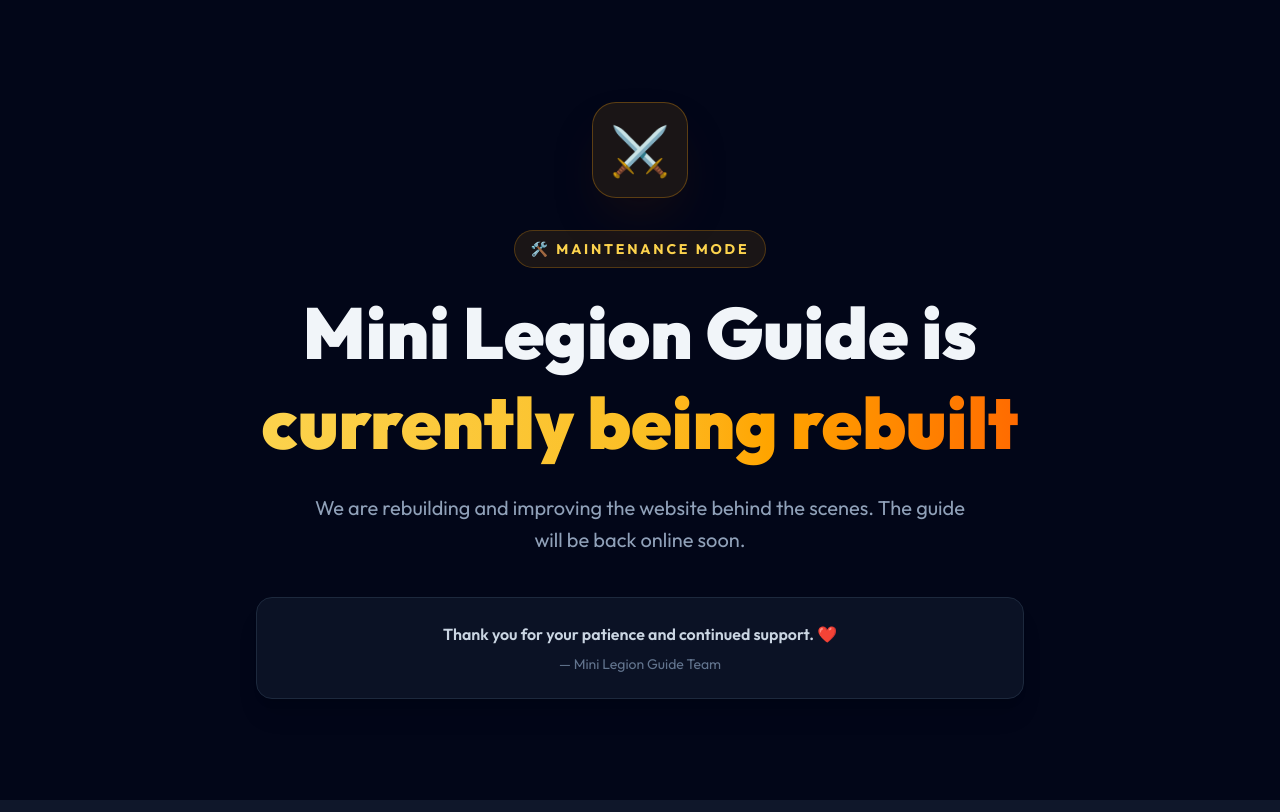
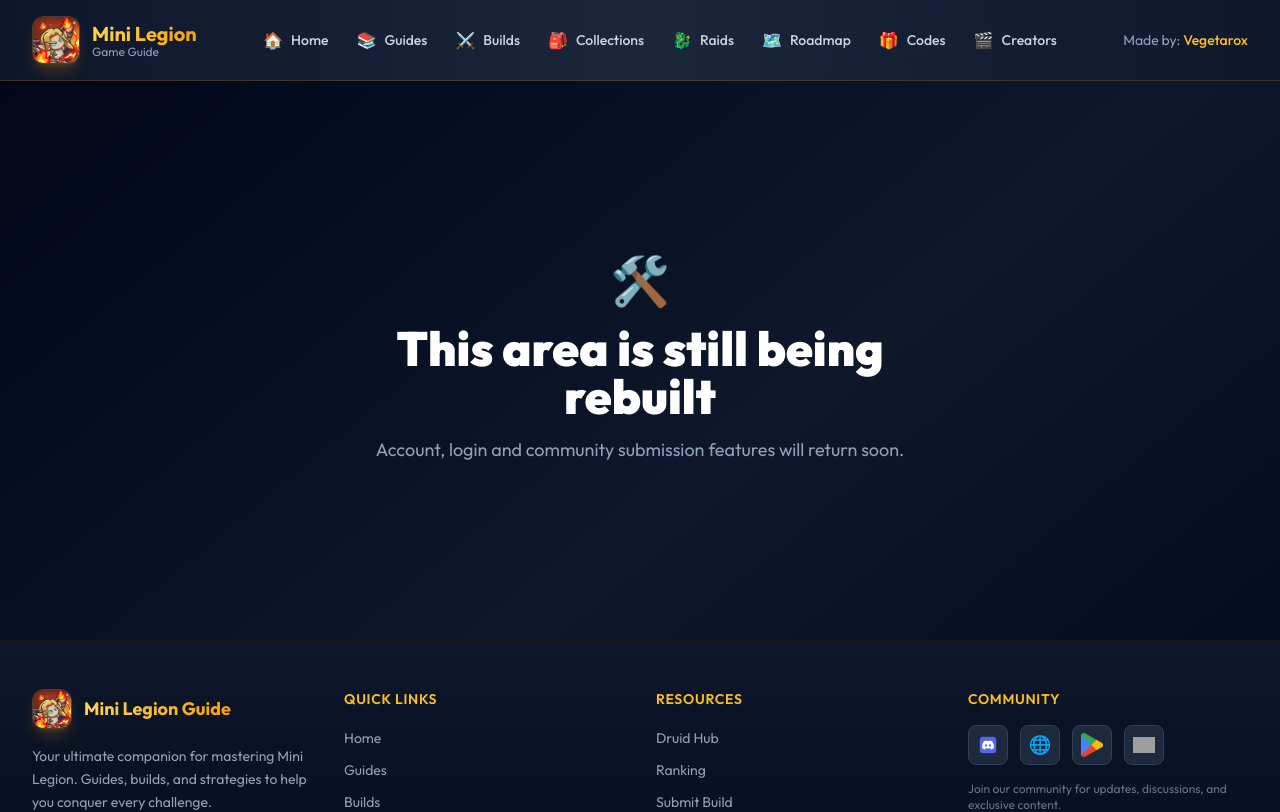
Before and after one commit to mini-legion/mini-legion, a React (Vite) app in the folder frontend/: page /account in a window 1280 px wide. Shown: the top 812 px of the page. Built offline with nearby package versions, Linux system fonts and the light colour scheme; grey boxes are pictures that could not be loaded.

Commit message:
Relaunch public Mini Legion site
Restore Home, Guides, Builds, Collections, Raids, Roadmap, Codes and Creators using the migrated static datasets. Keep Supabase-dependent account and community features unavailable. Full TypeScript and Vite build validated successfully in GitHub Actions.

```diff
--- a/frontend/src/App.tsx
+++ b/frontend/src/App.tsx
@@ -1,32 +1,49 @@
+import { BrowserRouter as Router, Routes, Route } from 'react-router-dom';
+import { Layout } from './components/Layout';
+import { Home } from './pages/Home';
+import { Guides } from './pages/Guides';
+import { GuideDetail } from './pages/GuideDetail';
+import { Builds } from './pages/Builds';
+import { BuildDetail } from './pages/BuildDetail';
+import { Collections } from './pages/Collections';
+import { Raids } from './pages/Raids';
+import { RaidDetail } from './pages/RaidDetail';
+import { Roadmap } from './pages/Roadmap';
+import { Codes } from './pages/Codes';
+import { ContentCreators } from './pages/ContentCreators';
+import { PublicUnavailable } from './components/Layout/PublicUnavailable';
+import ScrollToTop from './components/ScrollToTop';
+
 function App() {
   return (
-    <main className="min-h-screen bg-slate-950 text-slate-100 flex items-center justify-center px-6 py-16">
-      <div className="w-full max-w-3xl text-center">
-        <div className="mx-auto mb-8 flex h-24 w-24 items-center justify-center rounded-3xl border border-amber-500/30 bg-amber-500/10 text-5xl shadow-2xl shadow-amber-950/30">
-          ⚔️
-        </div>
-
-        <div className="mb-5 inline-flex items-center gap-2 rounded-full border border-amber-500/25 bg-amber-500/10 px-4 py-2 text-sm font-bold uppercase tracking-[0.2em] text-amber-300">
-          🛠️ Maintenance Mode
-        </div>
-
-        <h1 className="mb-6 text-4xl font-black leading-tight sm:text-6xl lg:text-7xl">
-          Mini Legion Guide is
-          <span className="block bg-gradient-to-r from-amber-300 via-amber-400 to-orange-500 bg-clip-text text-transparent">
-            currently being rebuilt
-          </span>
-        </h1>
-
-        <p className="mx-auto max-w-2xl text-lg leading-relaxed text-slate-400 sm:text-xl">
-          We are rebuilding and improving the website behind the scenes. The guide will be back online soon.
-        </p>
-
-        <div className="mt-10 rounded-2xl border border-slate-800 bg-slate-900/70 p-6 text-slate-300 shadow-xl">
-          <p className="font-semibold">Thank you for your patience and continued support. ❤️</p>
-          <p className="mt-2 text-sm text-slate-500">— Mini Legion Guide Team</p>
-        </div>
-      </div>
-    </main>
+    <Router>
+      <ScrollToTop />
+      <Routes>
+        <Route path="/" element={<Layout />}>
+          <Route index element={<Home />} />
+          <Route path="guides" element={<Guides />} />
+          <Route path="guides/:subcategory" element={<Guides />} />
+          <Route path="guides/detail/:guideId" element={<GuideDetail />} />
+          <Route path="builds" element={<Builds />} />
+          <Route path="builds/:subcategory" element={<Builds />} />
+          <Route path="builds/detail/:buildId" element={<BuildDetail />} />
+          <Route path="collections" element={<Collections />} />
+          <Route path="raids" element={<Raids />} />
+          <Route path="raids/:subcategory" element={<Raids />} />
+          <Route path="raids/detail/:raidId" element={<RaidDetail />} />
+          <Route path="roadmap" element={<Roadmap />} />
+          <Route path="codes" element={<Codes />} />
+          <Route path="creators" element={<ContentCreators />} />
+          <Route path="login" element={<PublicUnavailable />} />
+          <Route path="account" element={<PublicUnavailable />} />
+          <Route path="admin" element={<PublicUnavailable />} />
+          <Route path="builds/submit" element={<PublicUnavailable />} />
+          <Route path="ranking" element={<PublicUnavailable />} />
+          <Route path="druid" element={<PublicUnavailable />} />
+          <Route path="*" element={<PublicUnavailable />} />
+        </Route>
+      </Routes>
+    </Router>
   );
 }
 
--- a/frontend/src/components/Layout/Layout.tsx
+++ b/frontend/src/components/Layout/Layout.tsx
@@ -1,49 +1,14 @@
-import { Link, Outlet, useLocation } from 'react-router-dom';
+import { Outlet } from 'react-router-dom';
 import { Navbar } from './Navbar';
 import { Footer } from './Footer';
-import { useAuth } from '../../lib/auth';
 
 export const Layout = () => {
-  const location = useLocation();
-  const { profile } = useAuth();
-  const isAdmin = profile?.role === 'admin';
-
-  const buildDetailMatch = location.pathname.match(/^\/builds\/detail\/([^/]+)/);
-  const guideDetailMatch = location.pathname.match(/^\/guides\/detail\/([^/]+)/);
-  const editTarget = buildDetailMatch
-    ? { label: 'Edit Build', tab: 'builds', id: buildDetailMatch[1] }
-    : guideDetailMatch
-      ? { label: 'Edit Guide', tab: 'guides', id: guideDetailMatch[1] }
-      : null;
-
-  const showAdminEditButton = isAdmin && editTarget;
-  const showContributeButton =
-    location.pathname.startsWith('/builds') &&
-    location.pathname !== '/builds/submit' &&
-    !showAdminEditButton;
-
   return (
     <div className="min-h-screen w-full bg-gradient-to-br from-slate-950 via-slate-900 to-slate-950 flex flex-col">
       <Navbar />
       <main className="flex-1 w-full">
         <Outlet />
       </main>
-      {showAdminEditButton && editTarget && (
-        <Link
-          to={`/account?adminTab=${editTarget.tab}&search=${encodeURIComponent(editTarget.id)}#admin-editor`}
-          className="fixed bottom-5 right-5 z-40 inline-flex items-center gap-2 rounded-2xl bg-gradient-to-r from-amber-500 to-orange-500 px-5 py-3 text-sm font-black text-slate-950 shadow-2xl shadow-amber-500/25 hover:scale-105 transition-transform"
-        >
-          ✏️ {editTarget.label}
-        </Link>
-      )}
-      {showContributeButton && (
-        <Link
-          to="/builds/submit"
-          className="fixed bottom-5 right-5 z-40 inline-flex items-center gap-2 rounded-2xl bg-gradient-to-r from-green-500 to-emerald-500 px-5 py-3 text-sm font-black text-slate-950 shadow-2xl shadow-green-500/25 hover:scale-105 transition-transform"
-        >
-          📤 Contribute
-        </Link>
-      )}
       <Footer />
     </div>
   );
--- a/frontend/src/components/Layout/Navbar.tsx
+++ b/frontend/src/components/Layout/Navbar.tsx
@@ -1,14 +1,11 @@
 import { useState } from "react";
 import { Link, useLocation } from "react-router-dom";
 import logo from "../../assets/logo-minilegion.png";
-import { useAuth } from "../../lib/auth";
 
 const navItems = [
   { name: "Home", path: "/", icon: "🏠" },
   { name: "Guides", path: "/guides", icon: "📚" },
   { name: "Builds", path: "/builds", icon: "⚔️" },
-  { name: "Druid", path: "/druid", icon: "🌿" },
-  { name: "Ranking", path: "/ranking", icon: "🏆" },
   { name: "Collections", path: "/collections", icon: "🎒" },
   { name: "Raids", path: "/raids", icon: "🐉" },
   { name: "Roadmap", path: "/roadmap", icon: "🗺️" },
@@ -22,13 +19,6 @@ const creditName = "Vegetarox";
 export const Navbar = () => {
   const [isMobileMenuOpen, setIsMobileMenuOpen] = useState(false);
   const location = useLocation();
-  const { user, profile } = useAuth();
-
-  const isAdmin = profile?.role === "admin";
-  const accountPath = user ? "/account" : "/login";
-  const adminPath = "/admin";
-  const accountLabel = user ? (profile?.display_name || "Account") : "Login";
-  const accountIcon = user ? "👤" : "🔐";
 
   const isActive = (path: string) => {
     if (path === "/") return location.pathname === "/";
@@ -69,31 +59,7 @@ export const Navbar = () => {
               ))}
             </div>
 
-            <div className="hidden md:flex items-center gap-3">
-              {isAdmin && (
-                <Link
-                  to={adminPath}
-                  className={`px-3 py-2 rounded-lg text-sm font-black transition-all duration-300 flex items-center gap-2 border border-amber-500/30 hover:bg-amber-500/25 hover:text-amber-200 shadow-lg shadow-amber-500/10 ${
-                    isActive(adminPath)
-                      ? "bg-amber-500/25 text-amber-200"
-                      : "bg-amber-500/15 text-amber-300"
-                  }`}
-                >
-                  <span>🛠️</span>
-                  <span>Admin</span>
-                </Link>
-              )}
-              <Link
-                to={accountPath}
-                className={`px-3 py-2 rounded-lg text-sm font-bold transition-all duration-300 flex items-center gap-2 ${
-                  isActive(accountPath)
-                    ? "bg-green-500/20 text-green-400 shadow-lg shadow-green-500/10"
-                    : "text-slate-300 hover:text-green-400 hover:bg-slate-700/50"
-                }`}
-              >
-                <span>{accountIcon}</span>
-                <span className="max-w-[96px] truncate">{accountLabel}</span>
-              </Link>
+            <div className="hidden md:flex items-center">
               <span className="text-slate-400 text-sm">
                 Made by:{" "}
                 <a href={creditLink} target="_blank" rel="noopener noreferrer" className="text-amber-400 hover:text-amber-300 font-medium transition-colors hover:underline">
@@ -105,6 +71,7 @@ export const Navbar = () => {
             <button
               onClick={() => setIsMobileMenuOpen(!isMobileMenuOpen)}
               className="lg:hidden p-2 rounded-lg bg-slate-800/80 border border-slate-700 text-slate-300 hover:text-amber-400 hover:border-amber-500/50 transition-all"
+              aria-label="Toggle navigation"
             >
               {isMobileMenuOpen ? (
                 <svg className="w-6 h-6" fill="none" stroke="currentColor" viewBox="0 0 24 24">
@@ -119,7 +86,7 @@ export const Navbar = () => {
           </div>
         </div>
 
-        <div className={`lg:hidden overflow-hidden transition-all duration-300 ease-in-out ${isMobileMenuOpen ? "max-h-[820px] opacity-100" : "max-h-0 opacity-0"}`}>
+        <div className={`lg:hidden overflow-hidden transition-all duration-300 ease-in-out ${isMobileMenuOpen ? "max-h-[720px] opacity-100" : "max-h-0 opacity-0"}`}>
           <div className="px-4 py-4 bg-slate-900/95 border-t border-slate-700/50">
             <div className="mb-4 text-center">
               <span className="text-slate-400 text-sm">
@@ -146,32 +113,6 @@ export const Navbar = () => {
                   {item.name}
                 </Link>
               ))}
-              {isAdmin && (
-                <Link
-                  to={adminPath}
-                  onClick={() => setIsMobileMenuOpen(false)}
-                  className={`px-4 py-3 rounded-xl text-sm font-black transition-all duration-300 flex items-center gap-3 border border-amber-500/30 hover:bg-amber-500/25 ${
-                    isActive(adminPath)
-                      ? "bg-amber-500/25 text-amber-200"
-                      : "bg-amber-500/15 text-amber-300"
-                  }`}
-                >
-                  <span className="text-lg">🛠️</span>
-                  Admin
-                </Link>
-              )}
-              <Link
-                to={accountPath}
-                onClick={() => setIsMobileMenuOpen(false)}
-                className={`px-4 py-3 rounded-xl text-sm font-medium transition-all duration-300 flex items-center gap-3 ${
-                  isActive(accountPath)
-                    ? "bg-green-500/20 text-green-400 border border-green-500/30"
-                    : "text-slate-300 bg-slate-800/50 border border-slate-700/50 hover:text-green-400 hover:border-green-500/30"
-                }`}
-              >
-                <span className="text-lg">{accountIcon}</span>
-                {accountLabel}
-              </Link>
             </div>
           </div>
         </div>
```
